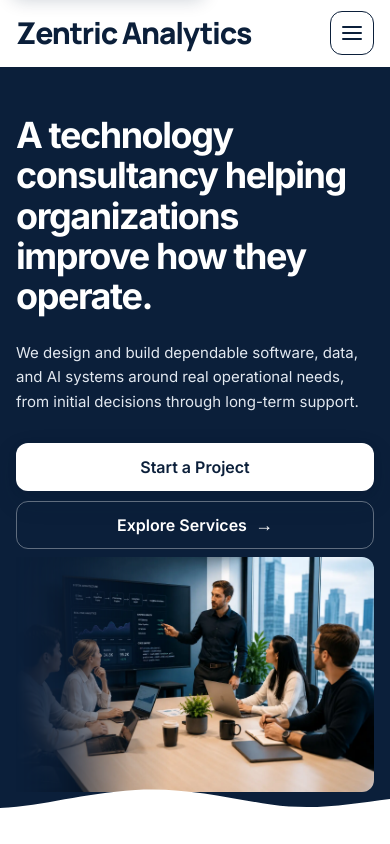
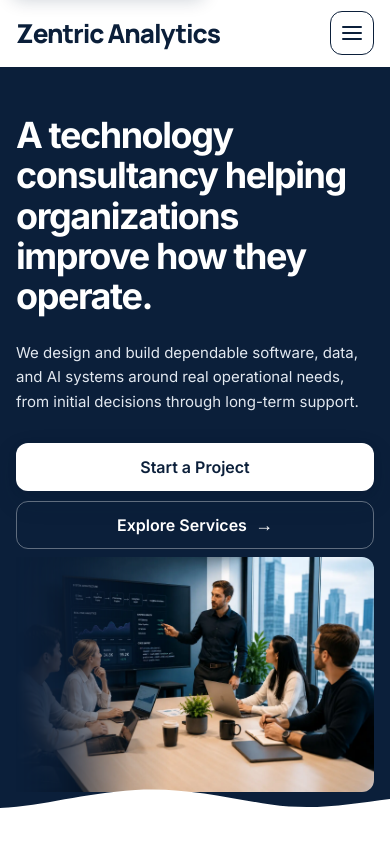
Before and after one commit to Zentric-Analytics/Zentricanalytics.com, a Next.js app: page / in a window 390 px wide. Shown: the top 844 px of the page. Built offline with nearby package versions, Linux system fonts and the light colour scheme.

Commit message:
Refine mobile header wordmark sizing

```diff
--- a/src/app/globals.css
+++ b/src/app/globals.css
@@ -125,9 +125,11 @@ body{margin:0;background:var(--za-color-page);color:var(--za-color-text);font-fa
 
 
 .zentric-wordmark{font-family:var(--font-manrope);font-size:1.875rem;font-weight:800;letter-spacing:-0.04em;line-height:1;white-space:nowrap}
+.site-header .zentric-wordmark{font-size:1.625rem}
 
 @media (min-width:768px){
   .zentric-wordmark{font-size:2rem}
+  .site-header .zentric-wordmark{font-size:2rem}
 }
 
 @media (min-width:1024px){
```
Also changed, not shown: 1 other file (tests, documents, lock files or other folders).
